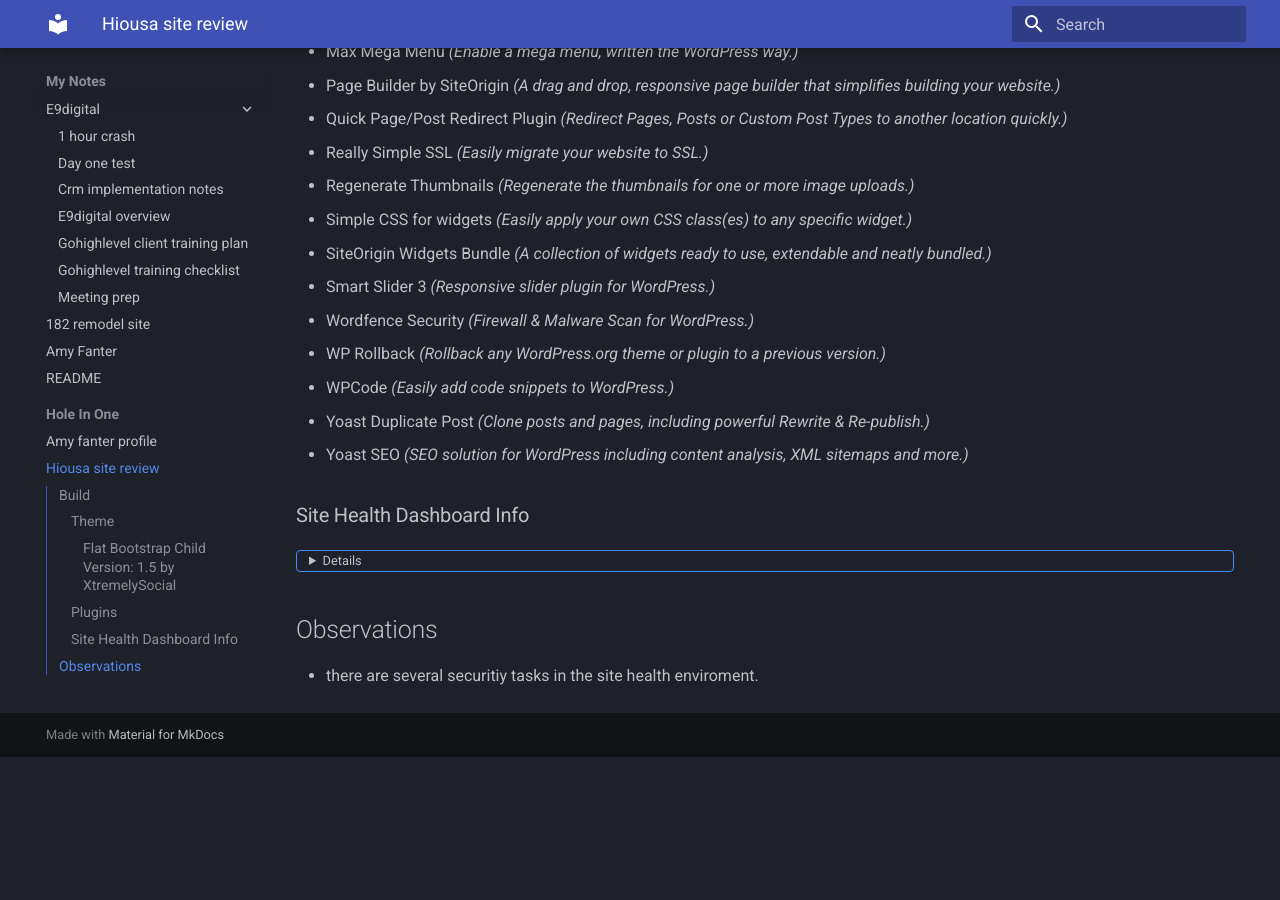
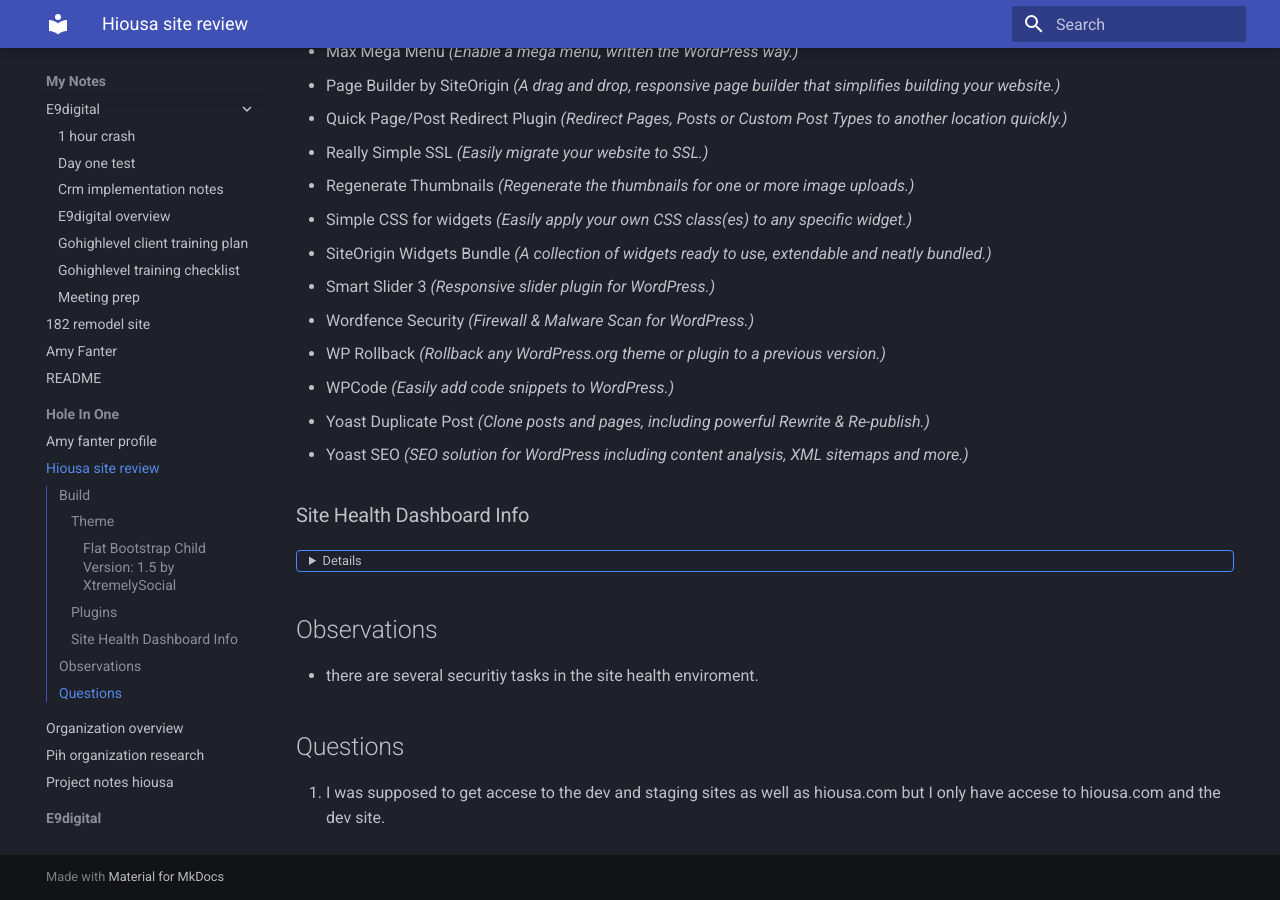
Before and after one commit to TristanEDU/notes, an MkDocs documentation site: the page built from docs/jobs/Hole-In-One/hiousa-site-review.md, in a window 1280 px wide and 900 px high, scrolled down 845 px. Built offline with MkDocs 1.6.1 and Material for MkDocs 9.7.7, drawn with Linux system fonts in a browser that asks for light colours; before the commit the page ends 1602 px from its top, so only the background shows below that.

Commit message:
Sync: 2025-05-13 20:20:59

```diff
--- a/docs/jobs/Hole-In-One/hiousa-site-review.md
+++ b/docs/jobs/Hole-In-One/hiousa-site-review.md
@@ -225,3 +225,5 @@ mu-plugins: writable
 </details>
 ##Observations
 - there are several securitiy tasks in the site health enviroment.
+##Questions
+1. I was supposed to get accese to the dev and staging sites as well as hiousa.com but I only have accese to hiousa.com and the dev site.
```
